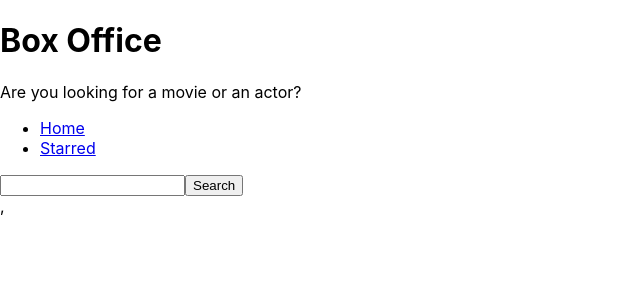
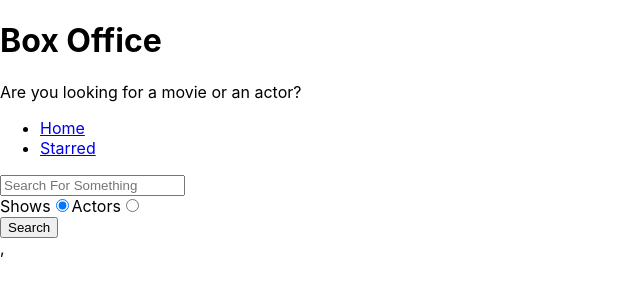
Before and after one commit to aditi-nautiyal/box-office, a React (Create React App) app: page / in a window 1280 px wide. Shown: the top 300 px of the page, without its empty margins (0-640 px from the left). Built offline with nearby package versions, Linux system fonts and the light colour scheme.

Commit message:
added search option

```diff
--- a/src/pages/Home.jsx
+++ b/src/pages/Home.jsx
@@ -5,9 +5,12 @@
 const Home = () => {
   const [input, setInput] = useState('');
   const [results, setResults] = useState(null);
+  const [searchOption, setSearchOption] = useState('shows');
+
+  const isShowsSearch = searchOption === 'shows';
 
   const onSearch = () => {
-    apiGet(`/search/shows?q=${input}`).then(result => {
+    apiGet(`/search/${searchOption}?q=${input}`).then(result => {
       setResults(result);
     });
   };
@@ -15,6 +18,11 @@
   const onInputChange = ev => {
     setInput(ev.target.value);
   };
+
+  const onRadioChange = ev => {
+    setSearchOption(ev.target.value);
+  };
+  console.log(searchOption);
 
   const onKeyDown = ev => {
     if (ev.keyCode === 13) {
@@ -28,13 +36,11 @@
     }
 
     if (results && results.length > 0) {
-      return (
-        <div>
-          {results.map(item => (
-            <div key={item.show.id}>{item.show.name}</div>
-          ))}
-        </div>
-      );
+      return results[0].show
+        ? results.map(item => <div key={item.show.id}>{item.show.name}</div>)
+        : results.map(item => (
+            <div key={item.person.id}>{item.person.name}</div>
+          ));
     }
 
     return null;
@@ -44,10 +50,34 @@
     <MainPageLayout>
       <input
         type="text"
+        placeholder="Search For Something"
         onChange={onInputChange}
         onKeyDown={onKeyDown}
         value={input}
       />
+
+      <div>
+        <label htmlFor="shows-search">
+          Shows
+          <input
+            id="shows-search"
+            type="radio"
+            value="shows"
+            checked={isShowsSearch}
+            onChange={onRadioChange}
+          />
+        </label>
+        <label htmlFor="actors-search">
+          Actors
+          <input
+            id="actors-search"
+            type="radio"
+            value="people"
+            checked={!isShowsSearch}
+            onChange={onRadioChange}
+          />
+        </label>
+      </div>
       <button type="button" onClick={onSearch}>
         Search
       </button>
```
